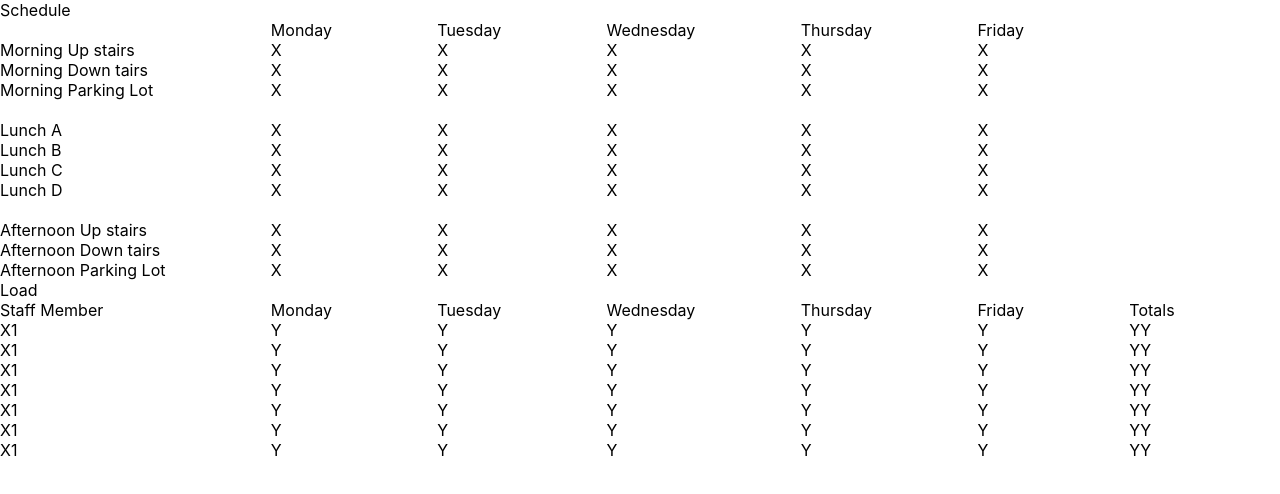
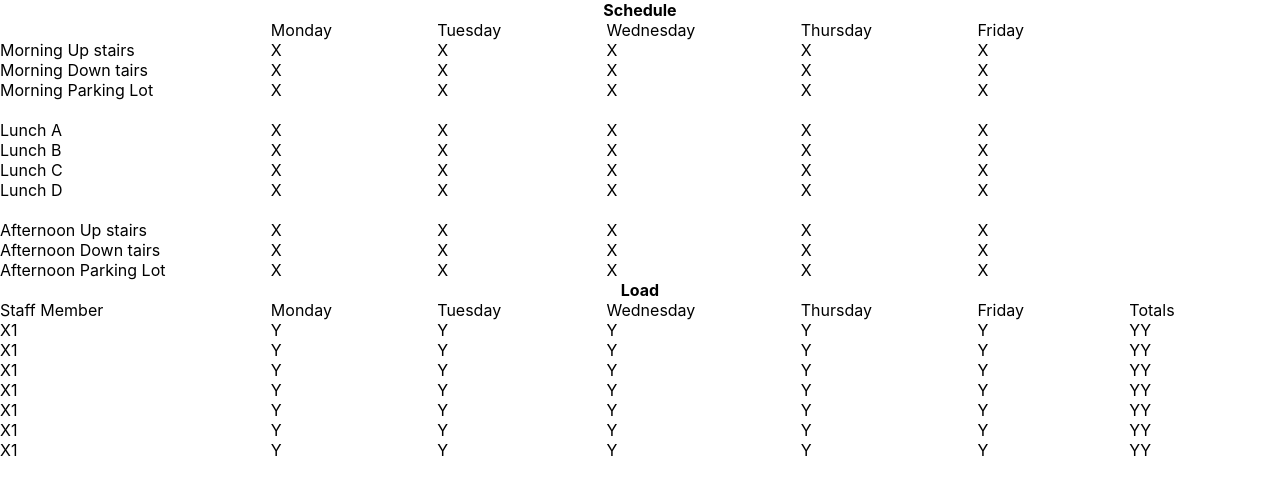
Before and after one commit to kmeixner/react-scheduler, a React (Create React App) app in the folder client/: page / in a window 1280 px wide. Shown: the top 494 px of the page. Built offline with nearby package versions, Linux system fonts and the light colour scheme; no server answers.

Commit message:
Added tableheader style class
modified:   client/src/App.css
modified:   client/src/App.js

```diff
--- a/client/src/App.css
+++ b/client/src/App.css
@@ -185,3 +185,8 @@
 	'x6c1 x6c2 x6c3 x6c4 x6c5 x6c6 x6c7'
 	'x7c1 x7c2 x7c3 x7c4 x7c5 x7c6 x7c7'
 }
+
+.tableHeader {
+	font-weight: bold;
+	text-align: center;
+}
--- a/client/src/App.js
+++ b/client/src/App.js
@@ -29,7 +29,7 @@ state = {
       <div className="App">
 		<div className="grid-container">
 
-			<div className="h1">Schedule</div>
+			<div className="h1 tableHeader">Schedule</div>
 
 			<BlankCell className="t1h1" />
 			<div className="t1h2">Monday</div>
@@ -123,7 +123,7 @@ state = {
 			<div className="r12c6">X</div>
 			<BlankCell className="r12c7" />
 
-			<div className="h2">Load</div>
+			<div className="h2 tableHeader">Load</div>
 
 			<div className="t2h1">Staff Member</div>
 			<div className="t2h2">Monday</div>
```
